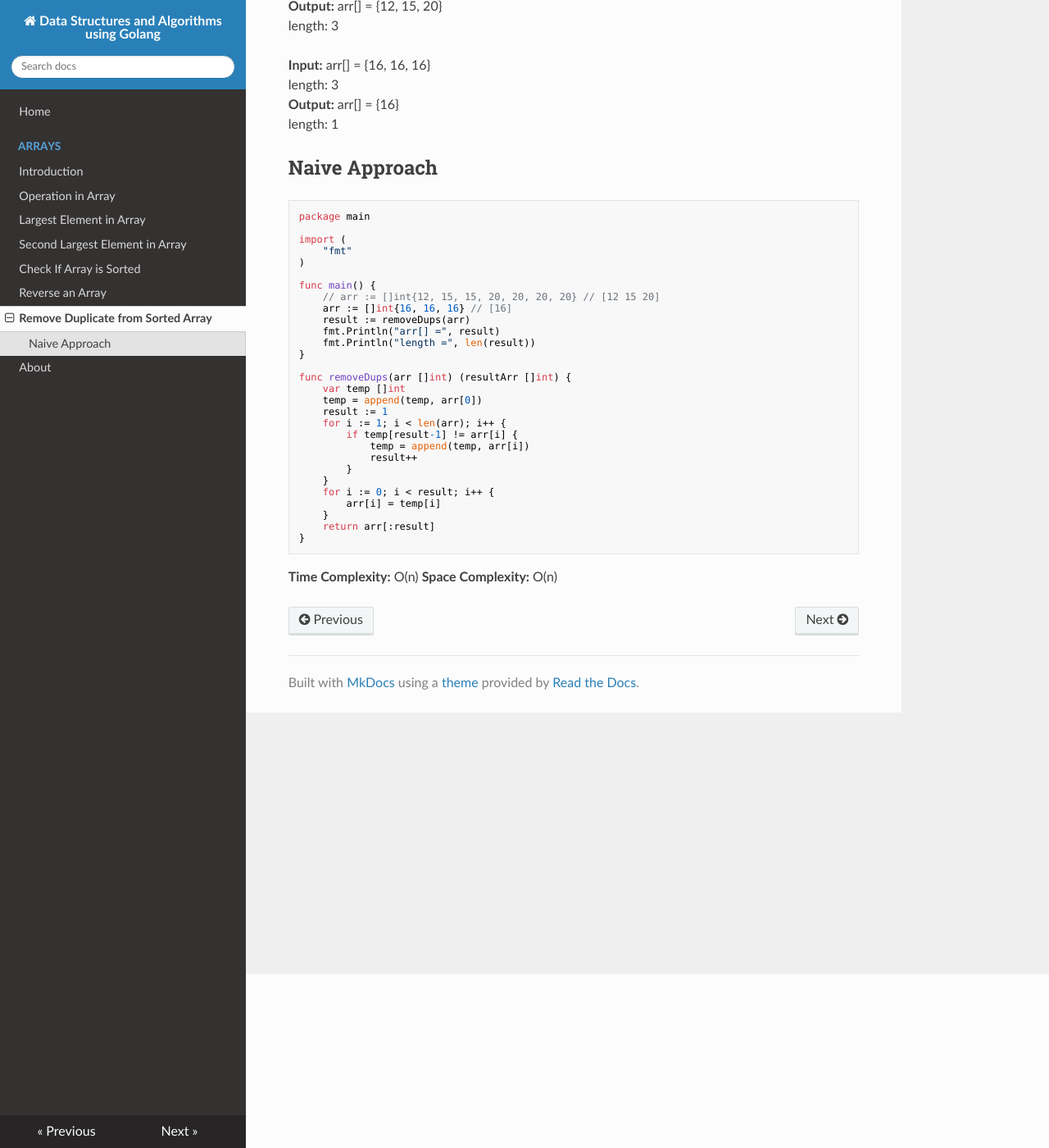
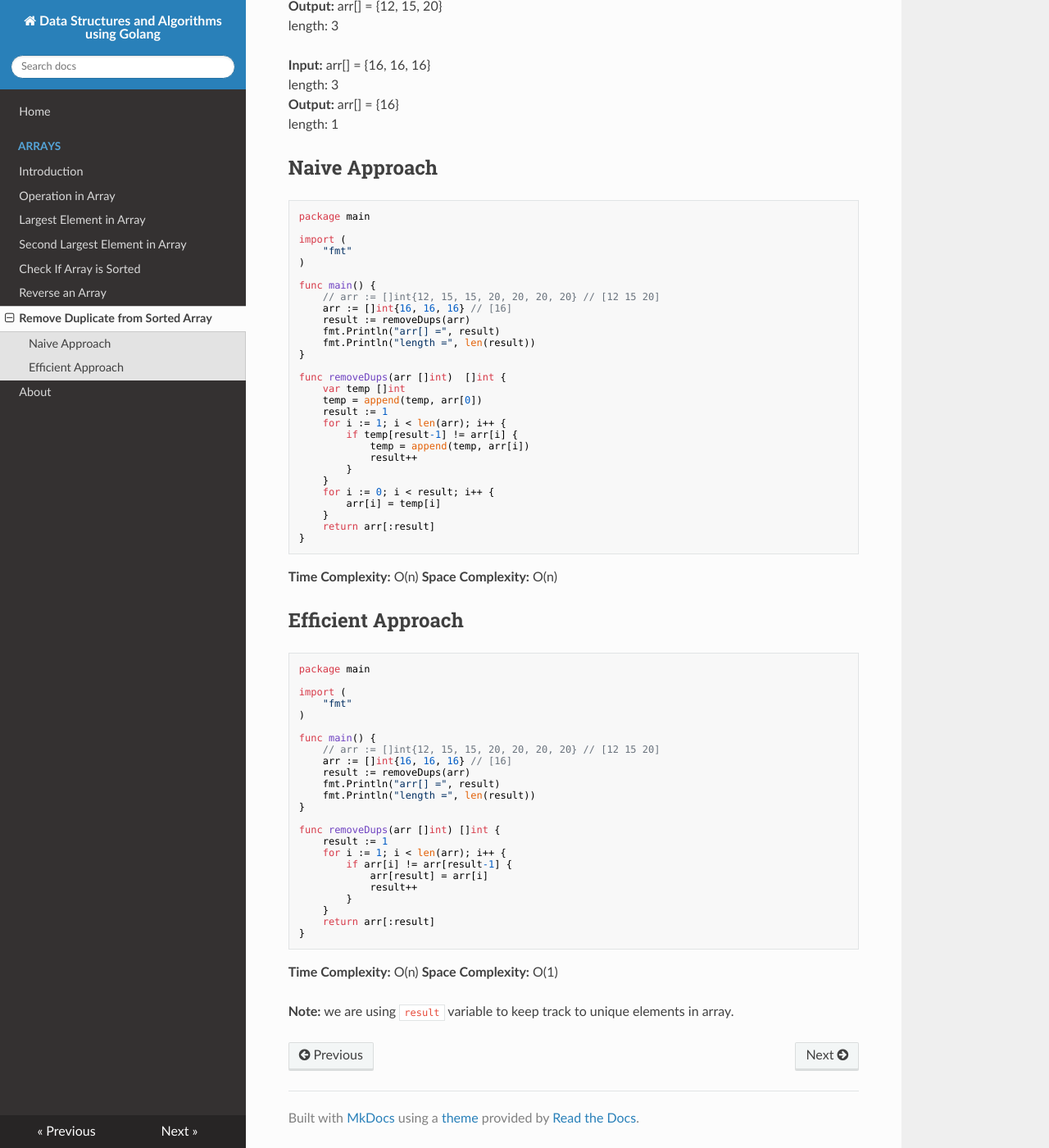
Before and after one commit to prithvipal/golang-dsa, an MkDocs documentation site: the page built from docs/array/remove_duplicates_from_sorted_array.md, in a window 1280 px wide and 1400 px high, scrolled down 212 px. Shown: the whole window at 82% size. Built offline with MkDocs 1.6.1, drawn with Linux system fonts in a browser that asks for light colours; nearby versions of some CDN libraries.

Commit message:
remove dups efficient approach

````diff
--- a/docs/array/remove_duplicates_from_sorted_array.md
+++ b/docs/array/remove_duplicates_from_sorted_array.md
@@ -27,7 +27,7 @@ func main() {
 	fmt.Println("length =", len(result))
 }
 
-func removeDups(arr []int) (resultArr []int) {
+func removeDups(arr []int)  []int {
 	var temp []int
 	temp = append(temp, arr[0])
 	result := 1
@@ -46,3 +46,37 @@ func removeDups(arr []int) (resultArr []int) {
 
 **Time Complexity:** O(n)
 **Space Complexity:** O(n)
+
+## Efficient Approach
+
+```
+package main
+
+import (
+	"fmt"
+)
+
+func main() {
+	// arr := []int{12, 15, 15, 20, 20, 20, 20} // [12 15 20]
+	arr := []int{16, 16, 16} // [16]
+	result := removeDups(arr)
+	fmt.Println("arr[] =", result)
+	fmt.Println("length =", len(result))
+}
+
+func removeDups(arr []int) []int {
+	result := 1
+	for i := 1; i < len(arr); i++ {
+		if arr[i] != arr[result-1] {
+			arr[result] = arr[i]
+			result++
+		}
+	}
+	return arr[:result]
+}
+```
+
+**Time Complexity:** O(n)
+**Space Complexity:** O(1)
+
+**Note:** we are using `result` variable to keep track to unique elements in array.
````
